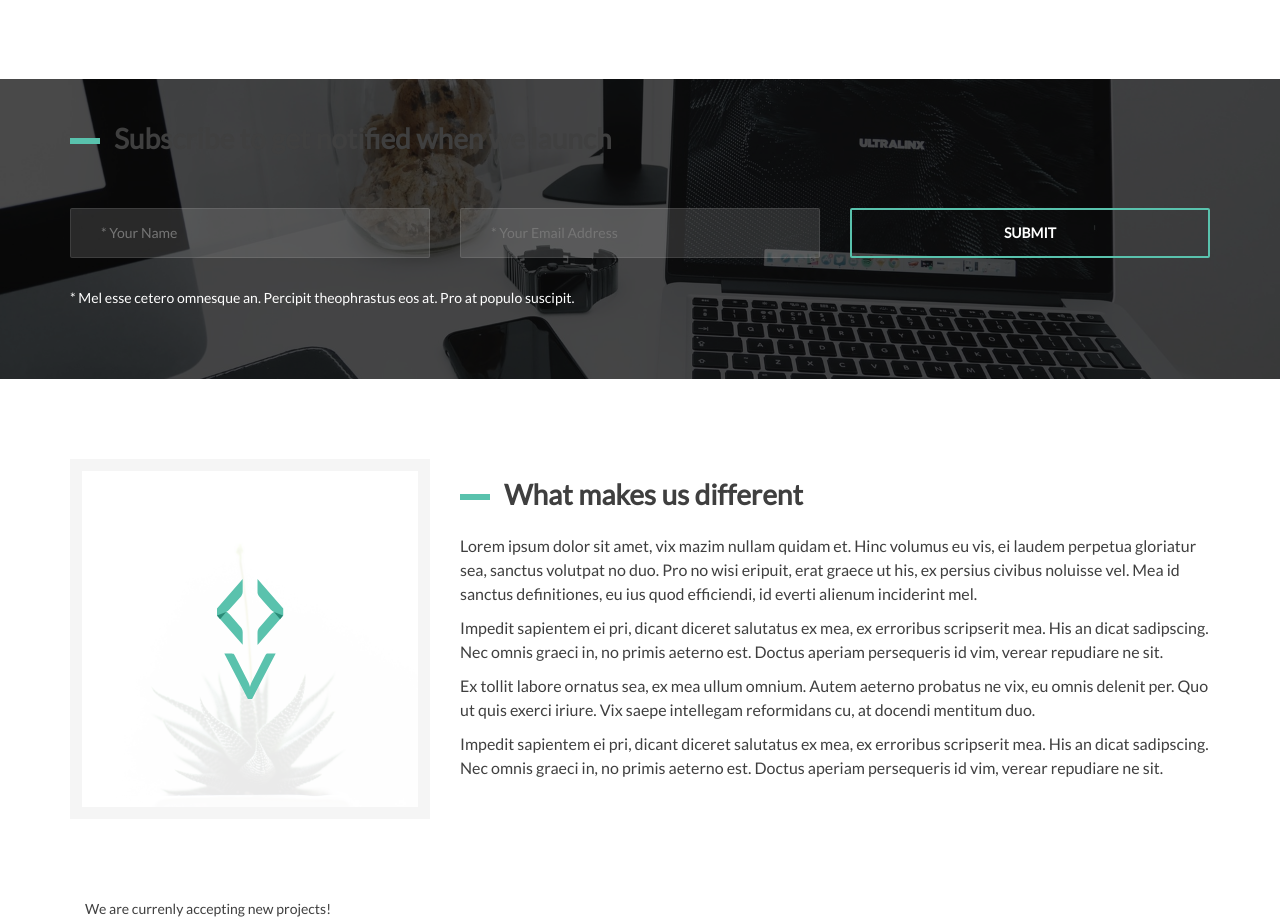
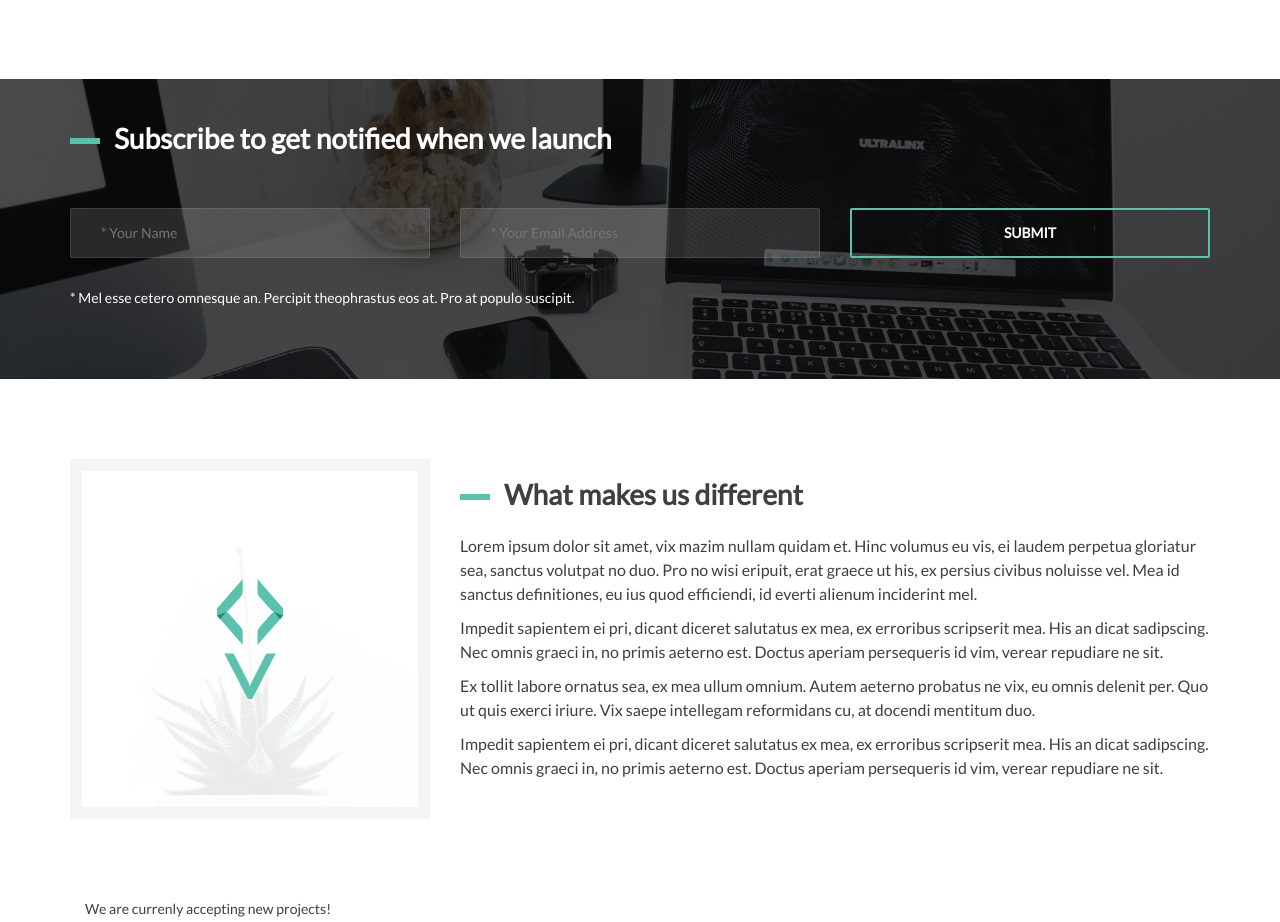
Before and after one commit to tonyhlav/portfolio, a plain HTML site: page index.html in a window 1280 px wide. Shown: the part 1940-2862 px from the top of the page. Drawn offline with nearby package versions, Linux system fonts and the light colour scheme.

Commit message:
Update index.html

```diff
--- a/index.html
+++ b/index.html
@@ -166,7 +166,7 @@ can learn a little bit about what we do below.</p>
       <div class="container">
           <div class="row">
             <div class="col-md-10">
-              <h2 class="s-heading">Subscribe to get notified when we launch</h2>
+              <h2 class="s-heading-b">Subscribe to get notified when we launch</h2>
             </div>
           </div>
 
```
